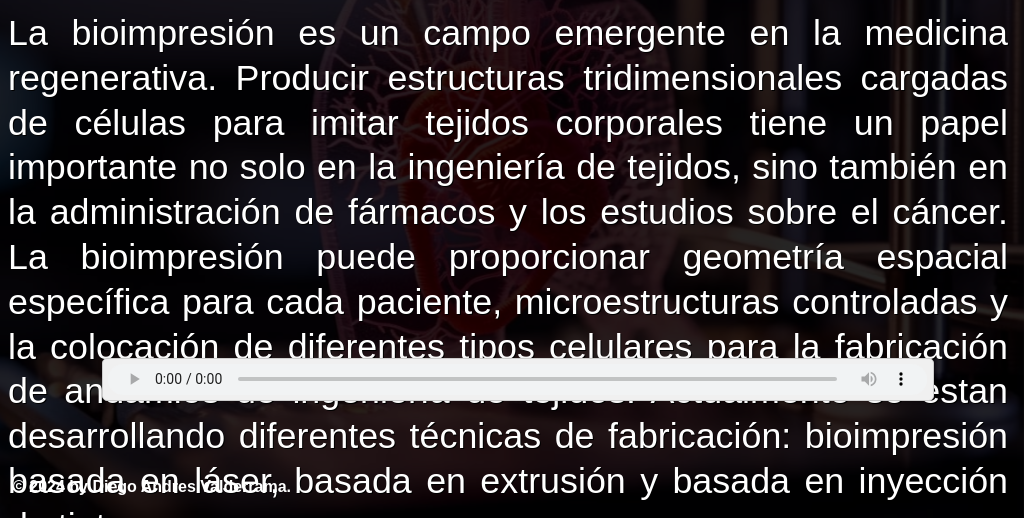
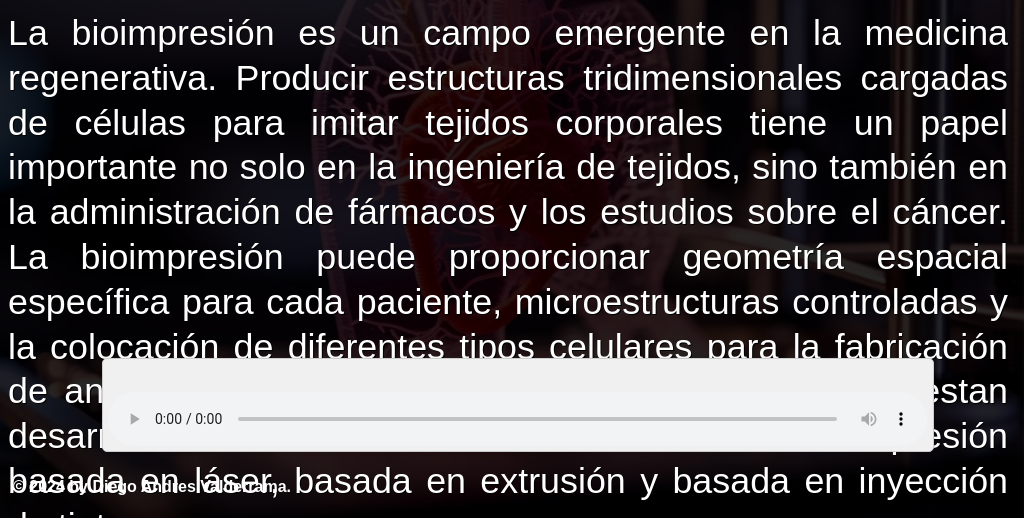
Before and after one commit to MartinAndres97/Paginabioimpresion, a plain HTML site: page index.html in a window 1024 px wide. Shown: the part 282-800 px from the top of the page. Drawn offline with Linux system fonts and the light colour scheme.

Commit message:
Update estilos.css

```diff
--- a/estilos.css
+++ b/estilos.css
@@ -790,6 +790,7 @@ h5 {
     top: 80vh;
     left:10vw;
     width: 80vw;
+    height: 8vw;
  }
 .seccion-derechainf {
     width: 100vw;
```
